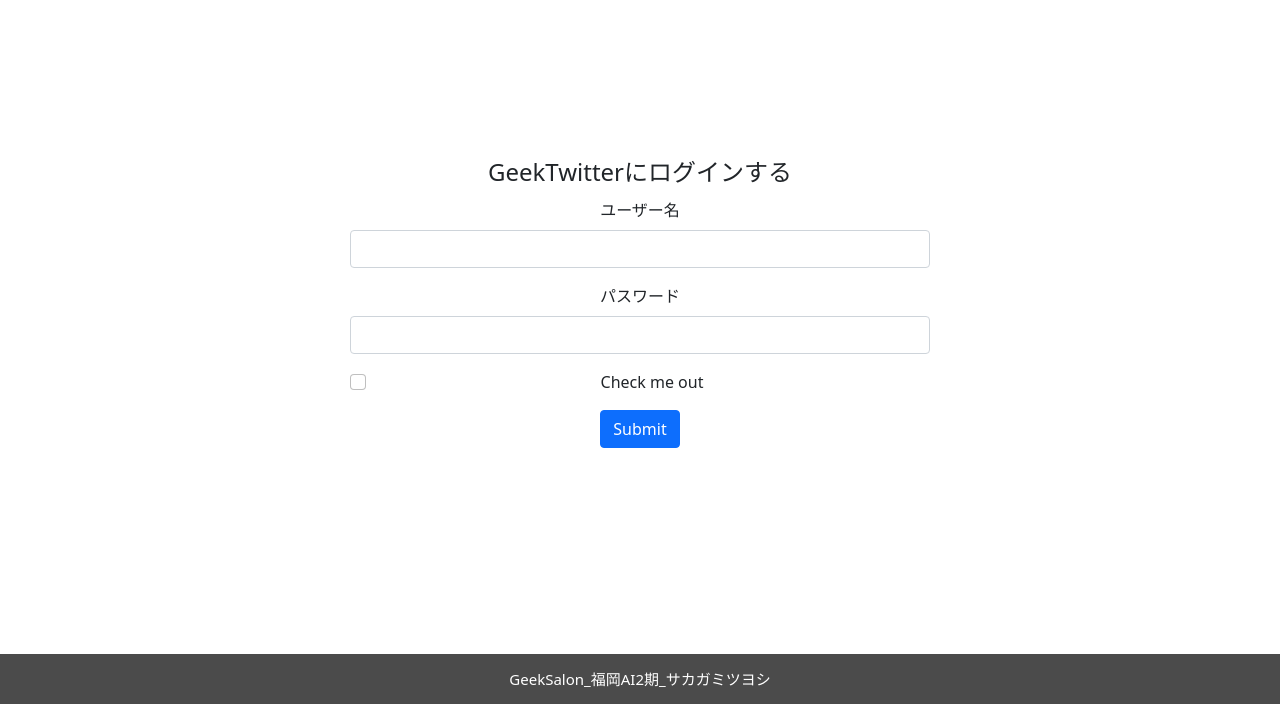
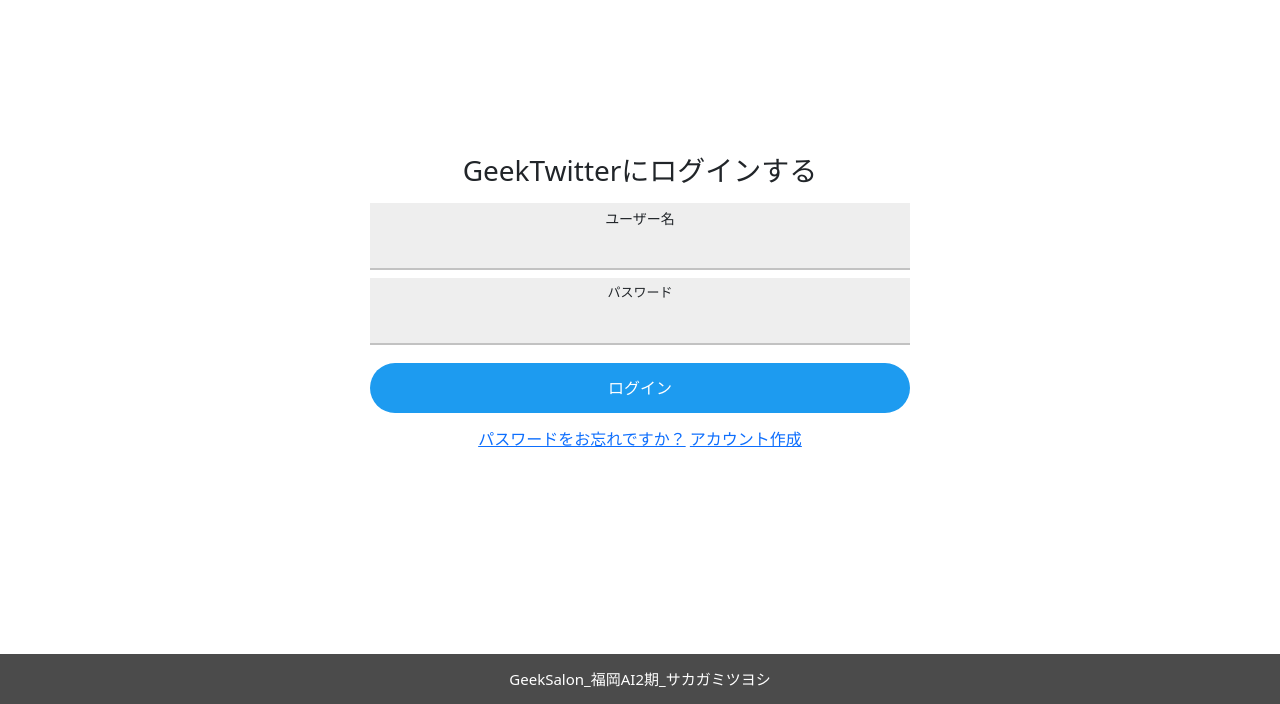
Before and after one commit to SakaTsuyo/geektwitter_python, a Flask app: page /login in a window 1280 px wide. Shown: the part 96-800 px from the top of the page. Run offline with Flask 3, Linux system fonts and the light colour scheme; some libraries are stand-ins or nearby versions.

Commit message:
ログイン、サインアップデザイン修正

```diff
--- a/static/css/style.css
+++ b/static/css/style.css
@@ -79,6 +79,100 @@ form{
     text-align: center;
     /* background-color: #d3def1; */
     }
+    .login{
+        padding: 100px 30px;
+        margin: 100px auto;
+        width: 50%;
+    }
+    .signup{
+        padding: 100px 30px;
+        margin: 100px auto;
+        width: 50%;
+    }
+
+    .box1{
+        width: 100%; /*幅*/
+        height: 60px; /*高さ*/
+        margin: 15px 0px; /*領域外のスペース*/
+        background-color: #eee; /*背景色*/
+        border-bottom: 2px solid #c2c2c2; /*text1の下線*/
+    }
+
+
+    #l_text1{
+        display: block; /*要素の表示形式*/
+        font-size: 14px; /*文字の大きさ*/
+        padding: 5px 10px; /*領域内のスペース*/
+    }
+
+    #text1{
+        font-size: 18px; /*文字の大きさ*/
+        padding: 0 0 7px 10px; /*ボックスを大きくする*/
+        width: 100%; /*幅*/
+        background-color: #eee; /*背景色*/
+        border: none; /*外枠の線*/
+        outline: none; /*外枠の線*/
+        border-bottom: 2px solid #c2c2c2; /*text1の下線*/
+        box-sizing: border-box; /*横幅の解釈をpadding, borderまでとする*/
+    }
+
+    #text1:focus{
+        border-bottom: 2px solid #1B73BA; /*下線の太さと色*/
+    }
+
+    #l_text2{
+        display: block; /*要素の表示形式*/
+        font-size: 13px; /*文字の大きさ*/
+        padding: 5px 10px; /*領域内のスペース*/
+    }
+
+    #text2{
+        font-size: 18px; /*文字の大きさ*/
+        padding: 2px 0 7px 10px; /*ボックスを大きくする*/
+        width: 100%; /*幅*/
+        background-color: #eee; /*背景色*/
+        border: none; /*外枠の線*/
+        outline: none; /*外枠の線*/
+        border-bottom: 2px solid #c2c2c2; /*text1の下線*/
+        box-sizing: border-box; /*横幅の解釈をpadding, borderまでとする*/
+    }
+
+    #text2:focus{
+        border-bottom: 2px solid #1B73BA; /*下線の太さと色*/
+    }
+
+
+    .btn1{
+        position: relative; /*相対位置（topのために必要）*/
+        width:100%; /*幅*/
+        height:50px; /*高さ*/
+        top: 10px; /*上の位置*/
+        color:#fff; /*文字の色*/
+        border:none; /*外枠*/
+        -webkit-border-radius: 25px;
+        -moz-border-radius: 25px;
+                border-radius: 25px; /*角の半径*/
+        background:#1d9bf0; /*背景色*/
+        display: block; /*要素の表示形式*/
+        -webkit-appearance: none;
+        outline: 0; /*外枠（押した後）*/
+        cursor: pointer; /*カーソル（指のかたち）*/
+    }
+    .btn1:hover{
+        opacity: 0.8; /*透明度*/
+    }
+
+
+    a {
+        text-decoration: none; /*下線を消す*/
+    }
+    a:hover{
+        text-decoration: underline; /*下線を引く*/
+    }
+
+    p {
+        text-align: center; /*中央寄せ*/
+    }
 .title{
     font-size: 32px;
     font-weight: bold;
--- a/templates/login.html
+++ b/templates/login.html
@@ -1,21 +1,25 @@
 {% extends 'layout.html' %}
 {% block content %}
-<div class="new">
+<div class="login">
     <form action="/login" method="POST">
-        <legend>GeekTwitterにログインする</legend>
-        <div class="mb-3">
-            <label class="form-label">ユーザー名</label>
-            <input type="text" class="form-control" aria-describedby="emailHelp">
+        <div class="frame">
+            <h3>GeekTwitterにログインする</h3>
+          </div>
+        <div class="box1">
+            <label for="text1" id="l_text1">ユーザー名</label>
+            <input id="text1" type="text">
         </div>
-        <div class="mb-3">
-            <label for="exampleInputPassword1" class="form-label">パスワード</label>
-            <input type="password" class="form-control">
+        <div class="box1">
+            <label for="text2" id="l_text2">パスワード</label>
+            <input id="text2" type="password">
         </div>
-        <div class="mb-3 form-check">
-            <input type="checkbox" class="form-check-input" id="exampleCheck1">
-            <label class="form-check-label" for="exampleCheck1">Check me out</label>
-        </div>
-        <button type="submit" class="btn btn-primary">Submit</button>
+        <button class="btn1" type="submit">ログイン</button>
+
+        <p>
+            <br>
+            <a href="/">パスワードをお忘れですか？</a>
+            <a href="/signup">アカウント作成</a>
+        </p>
     </form>
 </div>
 {% endblock %}
```
Also changed, not shown: templates/signup.html (+11 -9 lines).
